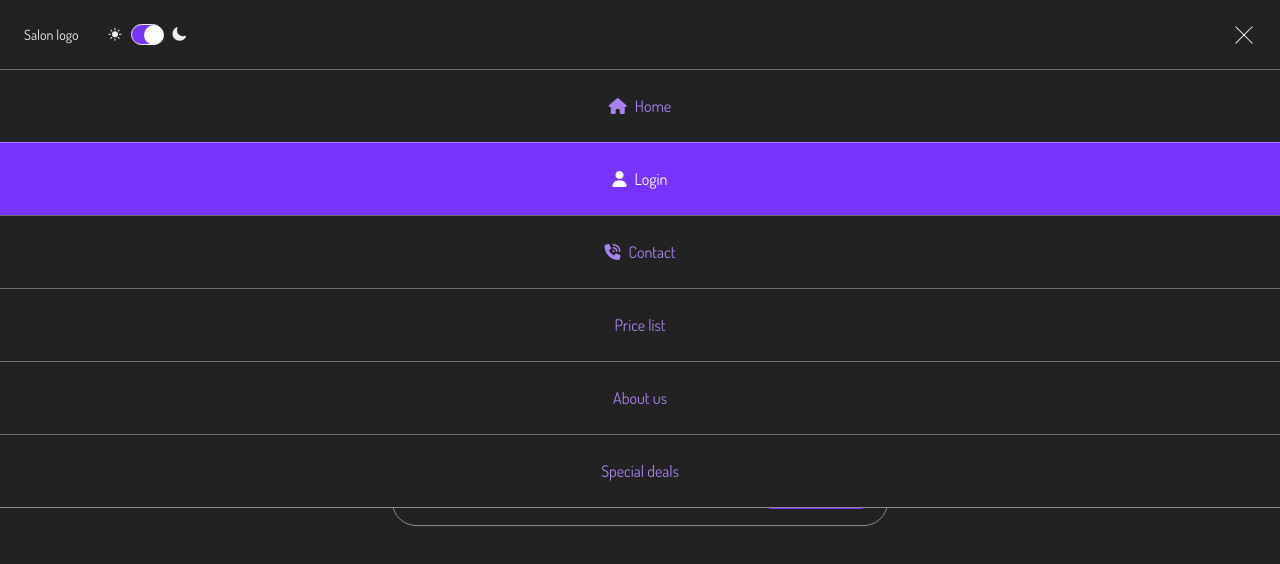
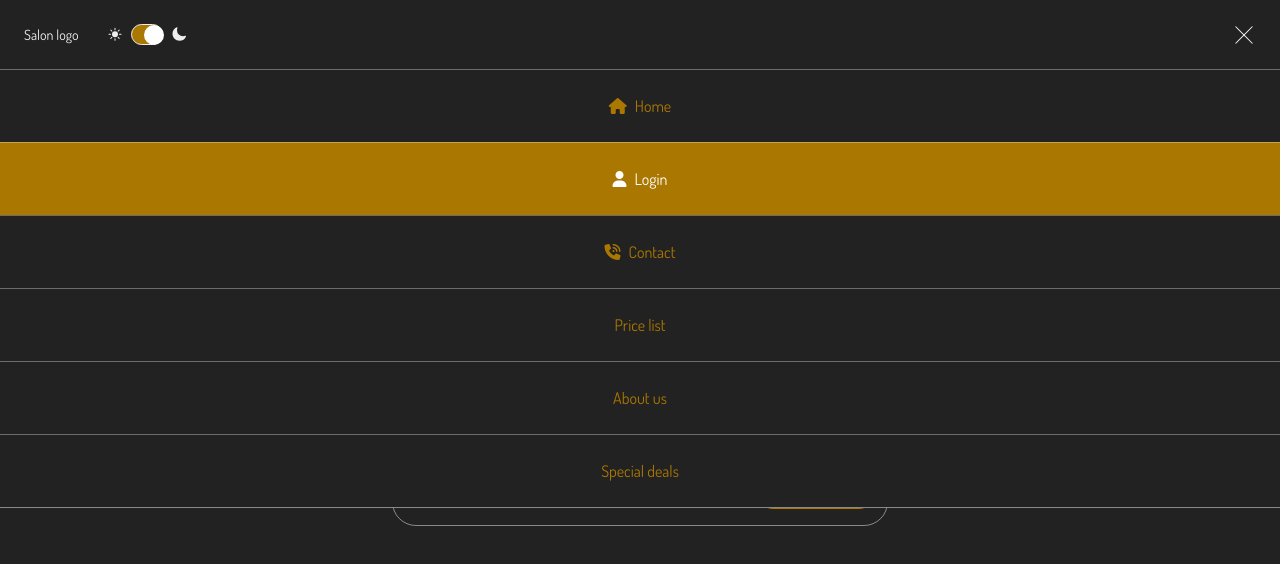
Before and after one commit to MustafaAltaie/salon-app, a Next.js app: page /login in a window 1280 px wide. Shown: the top 564 px of the page. Built offline with nearby package versions, Linux system fonts and the light colour scheme; no server answers; a web font is replaced by a local one.

Commit message:
changed main color

```diff
--- a/src/app/components/footer/Footer.tsx
+++ b/src/app/components/footer/Footer.tsx
@@ -10,7 +10,7 @@ const Footer = ({ laptop }: Props) => {
         <footer className='bg-[#222]'>
             <div className={`${laptop && 'w-[700px] mx-auto'}`}>
                 <div className='text-center p-5'>
-                    <h4 className='text-[#a70] mb-1'>Welcome to our Salin</h4>
+                    <h4 className='text-[#a70] mb-1'>Welcome to our Salon</h4>
                     <h6 className='text-white opacity-70 px-5'>Where self-care meets style. Our team of expert stylists and beauty professionals is here to help you feel your absolute best — from the moment you walk in, to long after you leave. Book your next appointment and experience beauty, redefined.</h6>
                 </div>
                 <div className='flex gap-5 px-5 mb-5'>
--- a/src/app/components/header/Header.tsx
+++ b/src/app/components/header/Header.tsx
@@ -91,7 +91,7 @@ const Header = ({ laptop }: Props) => {
                         <div className='flex gap-2'>
                             <SunIcon className='w-4' onClick={() => setDark(false)} />
                             <div className='relative w-[32px] h-[20.5px] mainBg rounded-2xl dark:border-[0.5px]' onClick={() => setDark(!dark)}>
-                                <div className={`absolute transition-left duration-300 w-[20.5px] h-[20.5px] dark:h-[20px] border-1 dark:border-0 border-[#75f] bg-white rounded-full ${dark ? 'left-3' : 'left-0'}`}></div>
+                                <div className={`absolute transition-left duration-300 w-[20.5px] h-[20.5px] dark:h-[20px] border-1 dark:border-0 border-[#a70] bg-white rounded-full ${dark ? 'left-3' : 'left-0'}`}></div>
                             </div>
                             <MoonIcon className='w-4' onClick={() => setDark(true)} />
                         </div>
@@ -111,7 +111,7 @@ const Header = ({ laptop }: Props) => {
                     {navList.map(item =>
                     <li
                         key={item.id}
-                        className={`${!laptop && 'border-t-[0.5px] border-[#00000055] dark:border-[#ffffff55]'} ${laptop && 'rounded-xl'} ${laptop ? 'py-2 px-3' : 'p-6'} cursor-pointer dark:text-[#a783ed] hover:bg-[#73f] active:bg-[#73f] hover:text-white active:text-white ${pathname === item.target && 'bg-[#73f] text-white dark:text-white'}`}
+                        className={`${!laptop && 'border-t-[0.5px] border-[#00000055] dark:border-[#ffffff55]'} ${laptop && 'rounded-xl'} ${laptop ? 'py-2 px-3' : 'p-6'} cursor-pointer dark:text-[#a70] hover:bg-[#a70] active:bg-[#a70] hover:text-white active:text-white ${pathname === item.target && 'bg-[#a70] text-white dark:text-white'}`}
                         onClick={() => router.push(item.target)}
                     >{item.icon && <i className={`${item.icon} mr-2`}></i>}{item.title}</li>)}
                 </ul>
--- a/src/app/globals.css
+++ b/src/app/globals.css
@@ -36,19 +36,16 @@ h6 {
 }
 
 .mainColor {
-    color: #75f;
-}
-.dark .mainColor {
-    color: #a8f;
+    color: #a70;
 }
 .mainBg {
-    background: #85f;
+    background: #a70;
 }
 .gradientBg {
-    background-image: radial-gradient(circle at 40% 70%, #5c3591, transparent 100%);
+    background-image: radial-gradient(circle at 40% 50%, #aa7700aa, transparent 80%);
 }
 .dark .mainBg {
-    background: #73f;
+    background: #a70;
 }
 label, input, p, button {
     @apply text-[16px];
```
